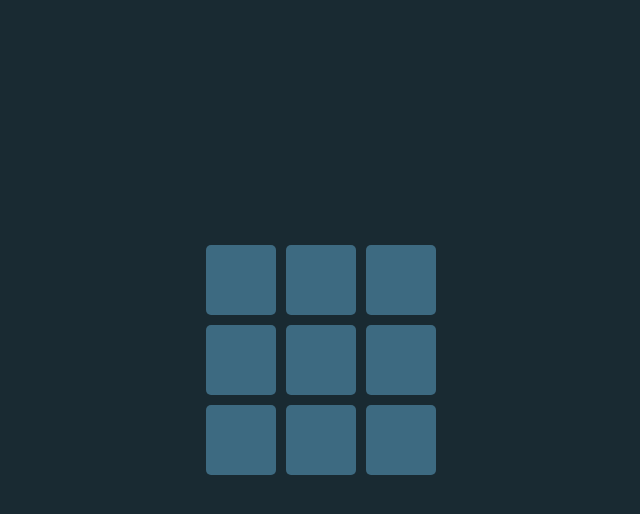
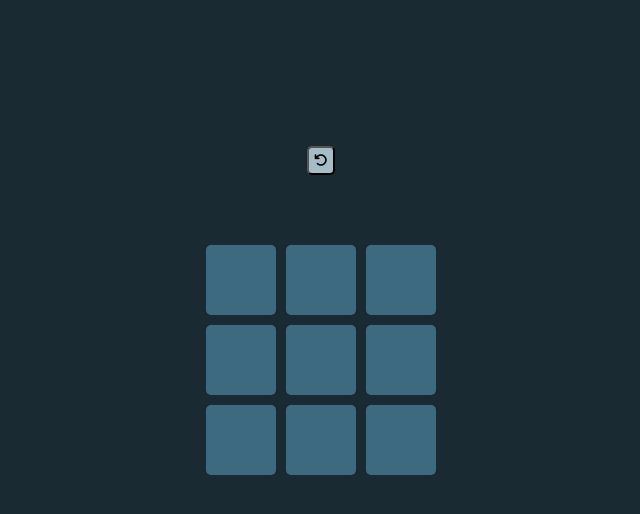
Before and after one commit to Vin100zi/Tic-Tac-Toe-Game, a plain HTML site: page index.html in a window 1280 px wide. Shown: the full height of the page, 319-959 px from the left. Drawn offline with Linux system fonts and the light colour scheme.

Commit message:
botão reset

```diff
--- a/index.html
+++ b/index.html
@@ -6,12 +6,15 @@
     <meta charset="UTF-8">
     <meta name="viewport" content="width=device-width, initial-scale=1.0">
     <link rel="stylesheet" href="style.css">
+
+    <script src="https://kit.fontawesome.com/f8401f6374.js" crossorigin="anonymous"></script>
+
     <title>Tic Tac Toe Game</title>
 </head>
 
 <body>
     <header>
-        <!-- <button>Reset</button> -->
+        <button ><i class="fas fa-undo"></i></button>
     </header>
     <main>
 
--- a/style.css
+++ b/style.css
@@ -7,14 +7,27 @@
     background: #192a32;
 }
 
+header {
+    display: flex;
+    height: 40vh;
+    /* width: 116vw; */
+    justify-content: center;
+    align-items: center;
+}
+
 button {
-    background-color: lightgray;
+    background-color: #a6bcc7;
     padding: 5px;
-    /* position: fixed; */
+    position: fixed;
+    border-radius: 5px;
+}
+
+button i {
+    background-color: #a6bcc7;
 }
 
 .container {
-    height: 90vh;
+    height: 10vh;
     /* width: 100vw; */
     display: grid;
     grid-template-columns: 70px 70px 70px;
```
